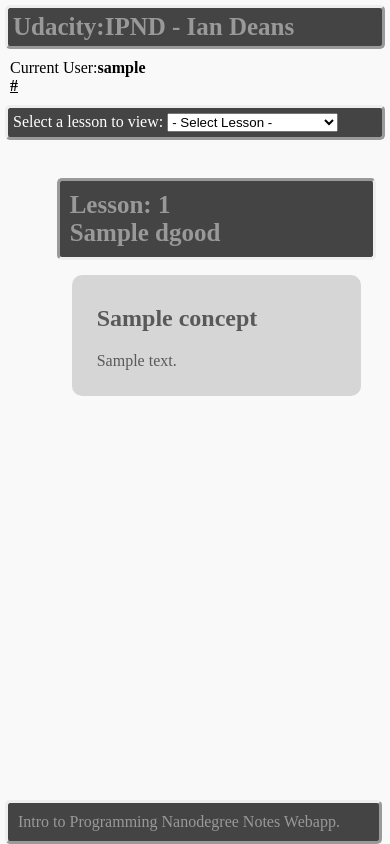
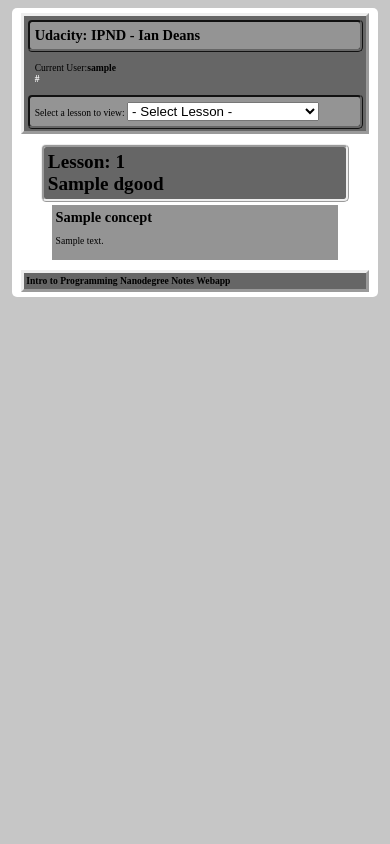
Before and after one commit to fryymann715/notesapp, a Python web app: template templates/lessons.html in a window 390 px wide. Run offline with Jinja, Linux system fonts and the light colour scheme; the template is opened without the code that fills it: most values are stand-ins (such as "Sample title", 1, 10 or a date in 2020).

Commit message:
10/22/2015 12:18pm
Added responsive design css style sheet, restructured page html to ustilize new design.

```diff
--- a/lesson_notes/1.txt
+++ b/lesson_notes/1.txt
@@ -80,4 +80,6 @@ DESC: Inline tags affect a single line of code. While block tags create an invis
           <li>&lt;div></li>
           <li>&lt;form></li>
         </ul>
-      </div> </div>
+      </div>
+  </div>
+</div>
--- a/main.py
+++ b/main.py
@@ -22,7 +22,7 @@ import noteclasses
 class MainHandler(lessonhandlers.Handler):
     def get(self):
         dgoods = noteclasses.Dgoods()
-        self.render("base.html", dgoods=dgoods)
+        self.render("new-base.html", dgoods=dgoods)
 
 
 app = webapp2.WSGIApplication([('/', MainHandler), ('/lesson', lessonhandlers.LessonHandler),
--- a/stylesheets/note-style.css
+++ b/stylesheets/note-style.css
@@ -1,5 +1,9 @@
 
 /* This is the stylesheet that is loaded in the base.html template.*/
+
+h1, h2, h3, h4, h5 {
+  margin: 0px;
+}
 
 #header {
   background-color:  #F9F9FA;
@@ -21,6 +25,7 @@
   margin: 5px;
   font-size: 25px;
   font-weight: bold;
+  max-width: 100%;
 }
 
 #user-div {
@@ -35,7 +40,11 @@
   margin: 5px;
   border-style: outset;
   padding: 5px;
-  }
+ }
+
+ #lesson-select {
+  max-width: 80%;
+ }
 
 /* Adds style to input form in base.html */
 #lesson-select-form {
@@ -46,6 +55,7 @@
 /* Just to add a little background color to pages. */
 body {
   background-color: #F9F9FA;
+  font-size: 90%;
 }
 /* unvisited link */
 a:link {
@@ -58,19 +68,19 @@ a:hover {
 }
 
 #lesson-block {
-  position: relative;
-  left: 5%;
-  top: 160px;
+  position: fixed;
+
+  margin-top: 25%;
+  margin-left: auto;
+  margin-right: auto;
   z-index: 2;
   padding-bottom: 40px;
   width:  90%;
+  overflow: auto;
 }
 
 /* Styling for the Lesson divs. */
 .lesson {
-  margin-left: 20px;
-  margin-right: 20px;
-  margin-bottom: 10px;
   padding: 10px;
   width: 95%;
 }
--- /dev/null
+++ b/stylesheets/responsive-layout-1.css
@@ -0,0 +1,157 @@
+
+#user-bar {
+	position: relative;
+	z-index: 3;
+	margin-left: auto;
+	margin-right: auto;
+	margin-top: 10px;
+	margin-bottom: 10px;
+	width: 95%;
+}
+
+.top-bar {
+	background-color: #949494;
+	position: relative;
+	z-index: 3;
+	border-radius: 5px;
+	border-style: ridge;
+	border-color: #666666;
+	margin: auto;
+	padding: 5px;
+	width: 95%;
+}
+
+#lesson-select-menu {
+	width: 60%;
+}
+
+.outter-bars {
+	background-color: #666666;
+	position: relative;
+	z-index: 2;
+	margin-left: auto;
+	margin-right: auto;
+	padding: 2.5px;
+	border-style: outset;
+	width: 95%;
+}
+
+#lesson-grid {
+	position: relative;
+	margin-left: auto;
+	margin-right: auto;
+	padding: 5px;
+}
+
+#lesson-title-bar {
+	background-color: #666666;
+	position: relative;
+	z-index: 3;
+	border-radius: 5px;
+	border-style: ridge;
+	margin-left: auto;
+	margin-right: auto;
+	padding: 4px;
+	width: 95%;
+}
+
+.concept {
+	background-color: #949494;
+	position: relative;
+	margin-left: auto;
+	margin-right: auto;
+	margin-top: 2.5px;
+	padding: 4px;
+	width: 90%;
+}
+
+#add-post-box {
+	position: relative;
+	width: 85%;
+	font-size: 1em;
+}
+
+#add-post-div {
+	position: relative;
+	border-radius: 5px;
+	border-style: ridge;
+	margin-left: auto;
+	margin-right: auto;
+	margin-top: 5px;
+	padding: 4px;
+	width: 95%;
+
+}
+
+#post-box {
+	background-color: grey;
+	position: relative;
+	margin-left: auto;
+	margin-right: auto;
+	margin-top: 4px;
+	padding: 2.5px;
+	width: 90%;
+	font-size: 1em;
+}
+
+#lesson-row {
+	position: relative;
+	z-index: 2;
+	margin-left: auto;
+	margin-right: auto;
+	padding: 5px;
+	width: 90%;
+}
+
+#page-grid {
+	background-color: white;
+	position: relative;
+	z-index: 1;
+	margin-left: auto;
+	margin-right: auto;
+	padding: 5px;
+	width: 95%;
+	height: 95%;
+	border-radius: 5px;
+
+}
+
+h1, h2, h3, h4, h5 {
+	margin: 0px;
+}
+
+a:hover {
+	cursor: crosshair;
+}
+
+a {
+	text-decoration: none;
+	color: white;
+}
+
+body {
+	background-color: #C6C6C6;
+	font-size: 60%;
+}
+
+.row {
+	width: 100%;
+	display: flex;
+	justify-content: flex-end;
+	padding: .5em;
+}
+.col-1 {
+	width: 20%;
+}
+.col-2 {
+	width: 40%;
+}
+.col-3 {
+	width: 60%;
+}
+.col-4 {
+	width: 80%;
+}
+.col-5 {
+	width: 100%;
+}
--- a/templates/base.html
+++ b/templates/base.html
@@ -2,14 +2,14 @@
 <html lang="en">
     <head>
         <meta charset="UTF-8">
+        <meta name="viewport" content="width=device-width, initial-scale=1">
         <link href="/stylesheets/note-style.css" rel="stylesheet" type="text/css">
         <title>Ian's Notes</title>
     </head>
     <body>
-
         <div id="header">
             <div class="grey-bar" id="main-header-div">
-                <h1 id="main-header">Udacity:IPND - Ian Deans</h1>
+                <h1 id="main-header">Udacity: IPND - Ian Deans</h1>
             </div>
 
             <div id="user-div">
@@ -21,7 +21,7 @@
             <div class="grey-bar" id="lesson-select-div">
                 <form id="lesson-select-form" action="/lesson">
                     <label>Select a lesson to view:
-                        <select name="lesson_input" onchange="this.form.submit()">
+                        <select name="lesson_input" id="lesson-select" onchange="this.form.submit()">
                             <option value="0">- Select Lesson -</option>
                             {% for lesson in dgoods.lesson_list %}
                                 <option value="{{lesson['number']}}">Lesson {{lesson['number']}}: {{lesson['name']}}</option>
@@ -33,12 +33,7 @@
             {% endif %}
         </div>
 
-        <script type="test/javascript">
-            var awesomeThoughts = "Yo soy awesomo!";
-            var funThoughts = awesomeThosughts.replace("awesomo", "fun");
-            console.log(awesomeThoughts);
-            console.log(funThoughts);
-        </script>
+
         {% block error %}
         {% endblock %}
         <div id="lesson-block">
--- a/templates/lessons.html
+++ b/templates/lessons.html
@@ -1,7 +1,6 @@
-{% extends "base.html" %}
+{% extends "new-base.html" %}
 {% block lesson %}
-<div class="lesson">
-    <div class="grey-bar" id="lesson-header">
+    <div id="lesson-title-bar">
         <h1 id="lesson-title">Lesson: {{dgoods.lesson_number}}<br>
             {{dgoods.lesson_name}}</h1>
     </div>
@@ -16,12 +15,11 @@
             </p>
         </div>
         {% endfor %}
-        </div>
 {% if dgoods.is_user %}
-    <div class="grey-bar" id="add-post-div">
-        <form class="comment-form" action="/sign?lesson_number={{dgoods.lesson_number}}" method="post">
-          <div><textarea class="comment-box" name="content" rows="3" cols="60"></textarea></div>
-          <div><input type="submit" value="Post Note"></div>
+    <div id="add-post-div">
+        <form id="post-form" action="/sign?lesson_number={{dgoods.lesson_number}}" method="post">
+         <textarea id="add-post-box" name="content" rows="3" cols="60"></textarea>
+         <input type="submit" value="Post">
         </form>
         <strong>Post your own personal notes for each lesson.</strong>
     </div>
--- /dev/null
+++ b/templates/new-base.html
@@ -0,0 +1,52 @@
+<!DOCTYPE html>
+<html lang="en">
+    <head>
+        <meta charset="UTF-8">
+        <meta name="viewport" content="width=device-width, initial-scale=1">
+        <link href="/stylesheets/responsive-layout-1.css" rel="stylesheet" type="text/css">
+        <title>Ian's Notes</title>
+    </head>
+    <body>
+        <div id="page-grid">
+            <div id="header-row" class="outter-bars">
+                <div id="title-bar" class="top-bar">
+                    <h2>Udacity: IPND - Ian Deans</h2>
+                </div>
+
+                <div id="user-bar">
+                    Current User:<strong>{{dgoods.user_name}}</strong><br>
+                    <a style="font-weight: bold; visited: black;" href="{{dgoods.user_url}}">{{dgoods.user_linktext}}</a>
+                </div>
+
+                <div id="lesson-select-bar" class="top-bar">
+                    {% if dgoods.lesson_list %}
+                        <form id="lesson-select-form" action="/lesson">
+                            <label>Select a lesson to view:
+                            <select name="lesson_input" id="lesson-select-menu" onchange="this.form.submit()">
+                                <option value="0">- Select Lesson -</option>
+                                {% for lesson in dgoods.lesson_list %}
+                                    <option value="{{lesson['number']}}">Lesson {{lesson['number']}}: {{lesson['name']}}</option>
+                                {% endfor %}
+                            </select>
+                            </label>
+                        </form>
+                    {% endif %}
+                </div>
+            </div>
+
+                {% block error %}
+                {% endblock %}
+            <div id="lesson-row">
+                <div id="lesson-grid">
+                    {% block lesson %}
+                    {% endblock %}
+                </div>
+            </div>
+            <div id="footer-row" class="outter-bars">
+            <h4>Intro to Programming Nanodegree Notes Webapp</h4>
+
+            </div>
+        </div>
+    </body>
+
+</html>
```
